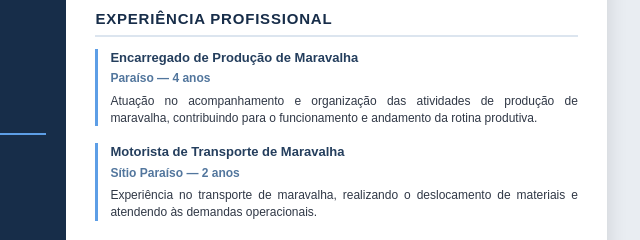
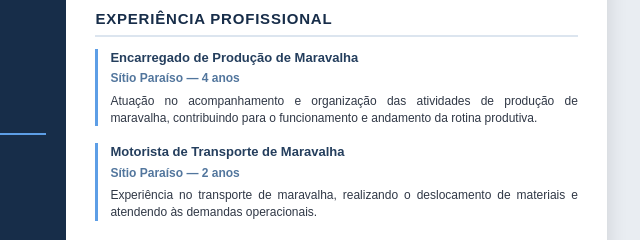
Before and after one commit to Gabriel500Dev/portfolio-gabriel, a plain HTML site: page index.html in a window 1280 px wide. Shown: the part 264-504 px from the top of the page, 430-1070 px from the left. Drawn offline with Linux system fonts and the light colour scheme.

Commit message:
Update company name in index.html

```diff
--- a/index.html
+++ b/index.html
@@ -303,7 +303,7 @@ body {
                 <h3>Encarregado de Produção de Maravalha</h3>
 
                 <p class="empresa">
-                    Paraíso — 4 anos
+                   Sítio Paraíso — 4 anos
                 </p>
 
                 <p>
```
